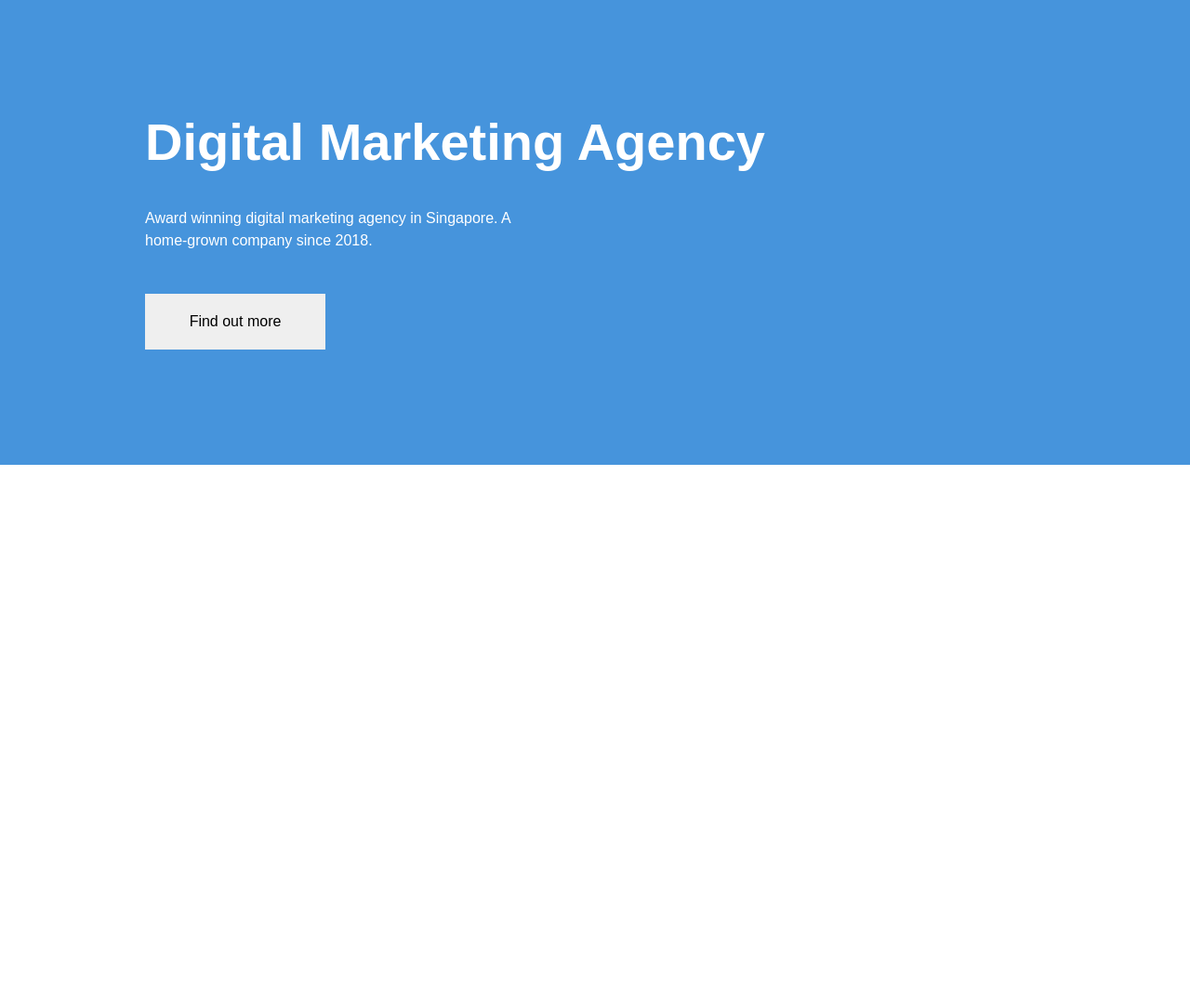
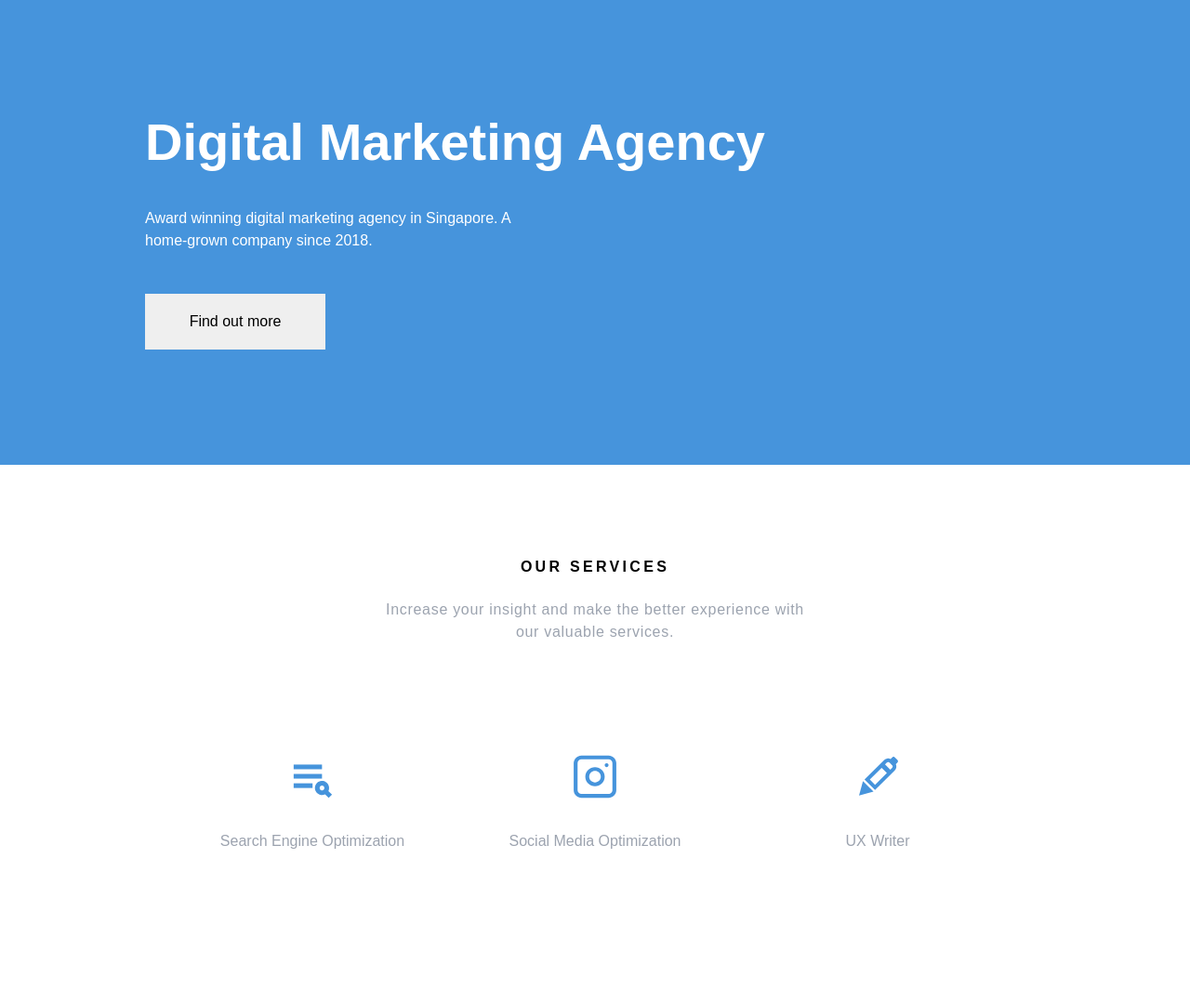
Before and after one commit to IgorZelenov7/digital-marketing-landing, a plain HTML site: page index.html in a window 1280 px wide. Shown: the whole page at 93% size. Before the commit the page ends 800 px from the top, so only its background shows below. Drawn offline with Linux system fonts and the light colour scheme.

Commit message:
add services block and media

```diff
--- a/index.html
+++ b/index.html
@@ -7,6 +7,7 @@
     <link rel="stylesheet" href="styles/main.css">
 </head>
 <body>
+
     <!-- Header -->
     <header class="header">
         <div class="container">
@@ -16,7 +17,40 @@
             <button class="header_button">Find out more</button>
         </div>
     </header>
-    <!-- Servises -->
+
+    <!-- Services -->
+    <section class="services">
+        <div class="container">
+            <div class="block">
+                <h2 class="block_title">OUR SERVICES</h2>
+                <p class="block_text">Increase your insight and make the better experience with our  valuable services.</p>
+            </div>
+            <div class="services_items">
+                <div class="item">
+                    <img src="img/logo1.svg" alt="Search Engine Optimization" class="services_items_img">
+                    <h3 class="services_items_title">Search Engine Optimization</h3>
+                </div>
+                <div class="item">
+                    <img src="img/logo2.svg" alt="Social Media Optimization" class="services_items_img">
+                    <h3 class="services_items_title">Social Media Optimization</h3>
+                </div>
+                <div class="item">
+                    <img src="img/logo3.svg" alt="UX Writer" class="services_items_img">
+                    <h3 class="services_items_title">UX Writer</h3>
+                </div>
+            </div>
+        </div>
+    </section>
+
+    <!-- Team -->
+    <section class="Team">
+        <div class="container">
+            <!-- <div class="block">
+                <h2 class="block_title">OUR TALENTED MEMBER</h2>
+                <p class="block_text">Increase your insight and make the better experience with our  valuable services.</p>
+            </div> -->
+        </div>
+    </section>
 
 </body>
 </html>
--- a/styles/main.css
+++ b/styles/main.css
@@ -8,8 +8,10 @@ html {
 
 body {
     margin: 0;
+    font-family: 'Montserrat', sans-serif;
 }
 
+/* Header */
 .container {
     max-width: 1440px;
     width: 100%;
@@ -22,7 +24,6 @@ body {
     min-height: 500px;
     padding-top: 82px;
     padding-bottom: 82px;
-    font-family: 'Montserrat', sans-serif;
     color: #fff;
 }
 
@@ -41,10 +42,87 @@ body {
 }
 
 .header_button {
+    font-family: 'Montserrat', sans-serif;
     width: 194px;
     height: 60px;
-    font-family: 'Montserrat', sans-serif;
     font-size: 16px;
     font-weight: 400;
     border: none;
 }
+
+/* Block */
+.block {
+    text-align: center;
+    margin-bottom: 118px;
+}
+
+.block_title {
+    font-weight: 600;
+    font-size: 16px;
+    text-transform: uppercase;
+    letter-spacing: 3.3px;
+    margin-bottom: 25px;
+}
+
+.block_text {
+    font-size: 16px;
+    letter-spacing: 0.7px;
+    line-height: 24px;
+    font-weight: 400;
+    color: #9CA3AF;
+    max-width: 465px;
+    margin: 0 auto;
+}
+
+
+/* Services */
+.services{
+    padding: 88px 0 150px;
+}
+
+.services_items {
+    display: flex;
+    gap: 24px;
+    justify-content: space-between;
+    max-width: 888px;
+    margin: 0 auto;
+}
+
+.item {
+    width: 280px;
+    height: 120px;
+    text-align: center;
+    display: flex;
+    flex-direction: column;
+    justify-content: space-between;
+}
+
+.services_items_img {
+    align-self: center;
+}
+
+.services_items_title {
+    font-size: 16px;
+    font-weight: 400;
+    color: #9CA3AF;
+}
+
+/* Team */
+
+/* Media */
+@media screen and (max-width: 768px) {
+    .container {
+        padding: 0px 15px;
+    }
+
+    .services_items {
+        flex-direction: column;
+        align-items: center;
+    }
+}
+
+@media screen and (max-width: 400px) {
+    .header_title {
+        font-size: 36px;
+    }
+}
```
Also changed, not shown: img/logo1.svg (added), img/logo2.svg (added), img/logo3.svg (added), img/team1.png (added), img/team2.png (added), img/team3.png (added).
